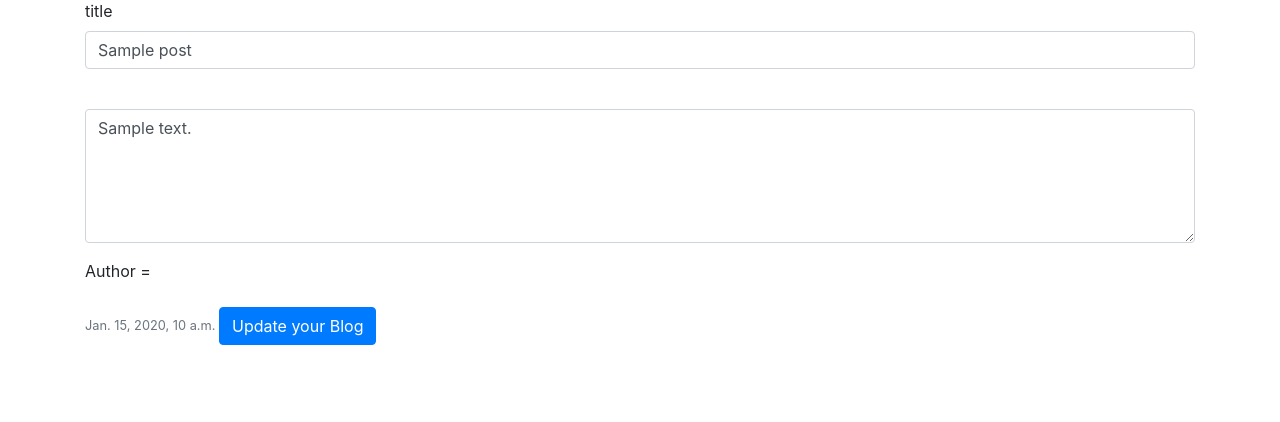
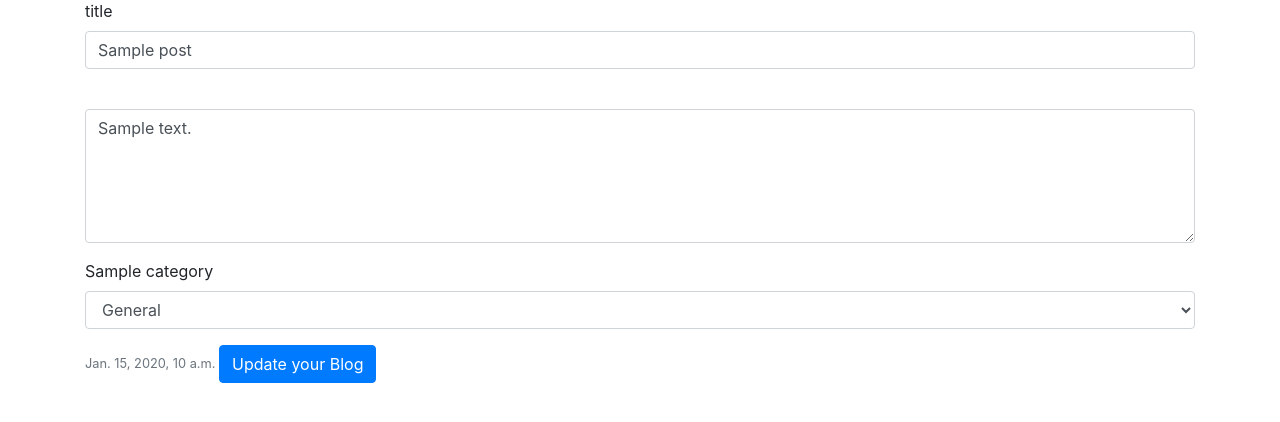
Before and after one commit to Nisargshukla2121/Blogsite, a Django app: template templates/blog/blogMyEdit.html in a window 1280 px wide. Shown: the part 107-529 px from the top of the page. Run offline with Django 3.2, Linux system fonts and the light colour scheme; the template is opened without the code that fills it: most values are stand-ins (such as "Sample title", 1, 10 or a date in 2020); some libraries are stand-ins or nearby versions.

Commit message:
category field now worling and update in template.

```diff
--- a/blog/models.py
+++ b/blog/models.py
@@ -3,7 +3,7 @@ from django.contrib.auth.models import User
 from django.utils import timezone
 from django.utils.timezone import now
 
-STATUS_CHOICES = [
+CATEGORY_CHOICES = [
      ('General', 'General blog'),
      ('Study', "Study blog"),
      ('Technical', 'Technical Blog'),
@@ -17,7 +17,7 @@ class Post(models.Model):
     author = models.ForeignKey(User,  on_delete=models.CASCADE, null=True)
     date_posted = models.DateTimeField(default=timezone.now)
     views = models.IntegerField(default=0 ,blank=True)
-    status = models.CharField(max_length=32,choices=STATUS_CHOICES)
+    category = models.CharField(max_length=32,choices=CATEGORY_CHOICES)
 
 def __str__(self):
         return self.title
--- a/home/views.py
+++ b/home/views.py
@@ -65,7 +65,7 @@ def handlesignup(request):
         lname = request.POST['lname']
         email = request.POST['email']
         pass1 = request.POST['pass1']
-   #     pass2 = request.POST['pass2']
+        pass2 = request.POST['pass2']
 
         myuser = User.objects.create_user(username,email, pass1)
         myuser.first_name = fname
--- a/templates/base.html
+++ b/templates/base.html
@@ -95,28 +95,28 @@
             <div class="form-group">
               {% csrf_token %}
               <label for="username">Username</label>
-              <input type="text" class="form-control" id="username" name="username" placeholder="choos a uniq username">
+              <input type="text" class="form-control" id="username" name="username" placeholder="choos a uniq username" required>
             </div>
 
             <div class="form-group">
               <label for="fname">First Name</label>
-              <input type="text" class="form-control" id="fname" name="fname" placeholder="First Name">
+              <input type="text" class="form-control" id="fname" name="fname" placeholder="First Name" required>
             </div>
             <div class="form-group">
               <label for="lname">Last Name</label>
-              <input type="text" class="form-control" id="lname" name="lname" placeholder="Last Name">
+              <input type="text" class="form-control" id="lname" name="lname" placeholder="Last Name" required>
             </div>
             <div class="form-group">
               <label for="email">Enter Your Email</label>
-              <input type="text" class="form-control" id="email" name="email" placeholder="Enter Your Email">
+              <input type="text" class="form-control" id="email" name="email" placeholder="Enter Your Email" required>
             </div>
             <div class="form-group">
               <label for="pass1">Password</label>
-              <input type="password" class="form-control" id="pass1" name="pass1" placeholder="choose your password">
+              <input type="password" class="form-control" id="pass1" name="pass1" placeholder="choose your password" required>
             </div>
             <div class="form-group">
               <label for="pass2">Confirm Password</label>
-              <input type="password" class="form-control" id="pass2" name="pass2" placeholder="Enter Your Password Again">
+              <input type="password" class="form-control" id="pass2" name="pass2" placeholder="Enter Your Password Again" required>
             </div>
             {% csrf_token %}
             <button type="submit" class="btn btn-primary">Submit</button>
--- a/templates/blog/blogMy.html
+++ b/templates/blog/blogMy.html
@@ -16,9 +16,9 @@
             <small class="text-muted">
 <a href="/blog/{{post.slug}}" role="button" class="btn btn-primary">Continue reading</a>
 {{ post.date_posted }}
-<a href="/blog/blogMyDelete/{{post.sno}}" onclick="confirm('Are you sure you want to delete this item')"> Delete </a>
+<a href="/blog/blogMyDelete/{{post.sno}}" onclick="confirm('Are you sure you want to delete this Blog?')"> Delete </a>
 
-<a href="/blog/blogMyEdit/{{post.sno}}"> Edit </a>
+<a href="/blog/blogMyEdit/{{post.sno}}" onclick="confirm('Are you sure you want to update this Blog?')"> Edit </a>
         </small>
 </div>
 
--- a/templates/blog/blogMyEdit.html
+++ b/templates/blog/blogMyEdit.html
@@ -16,9 +16,16 @@
     <label for="email"></label>
     <textarea class="form-control" name="content"  id="content" cols="30" rows="5">{{post.content}}</textarea>
   </div>
-
   <div class="form-group">
-    <label for="phone">Author = <b>{{user.get_username}} </b></label>
+    <label for="exampleFormControlSelect1"  required>{{post.category}}</label>
+    <select class="form-control" name="category" id="category" value = "{{post.category}}">
+      <option>General</option>
+      <option>Study</option>
+      <option>Technical</option>
+    </select>
+  </div>
+    <div class="form-group">
+    <input type="hidden"  name="author" value="{{user.get_username}}">
   </div>
   <small class="text-muted">{{ post.date_posted }}
   </small>
```
Also changed, not shown: blog/views.py (+5 -4 lines), templates/blog/blogWrite.html (+4 -4 lines), blog/migrations/0047_auto_20210217_1550.py (added), blog/migrations/0048_auto_20210217_1653.py (added), db.sqlite3.
